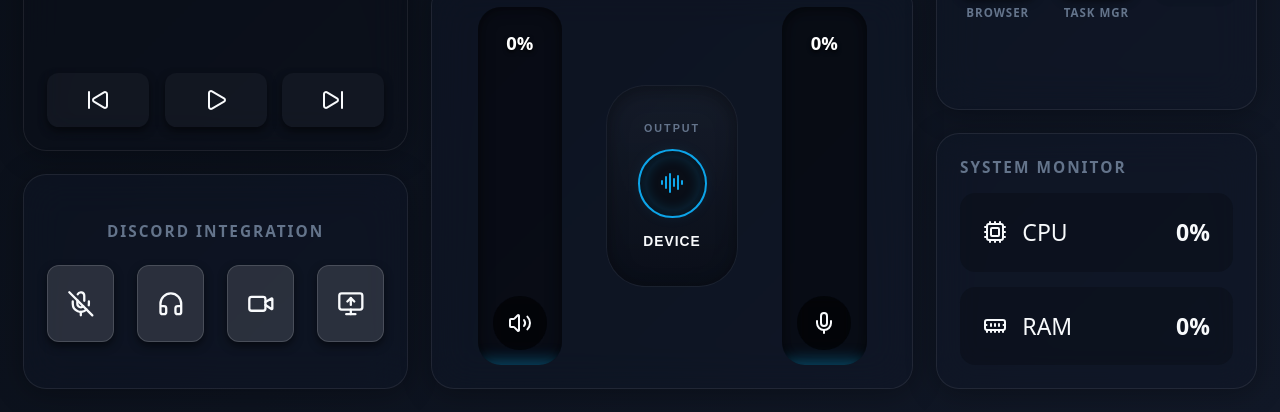
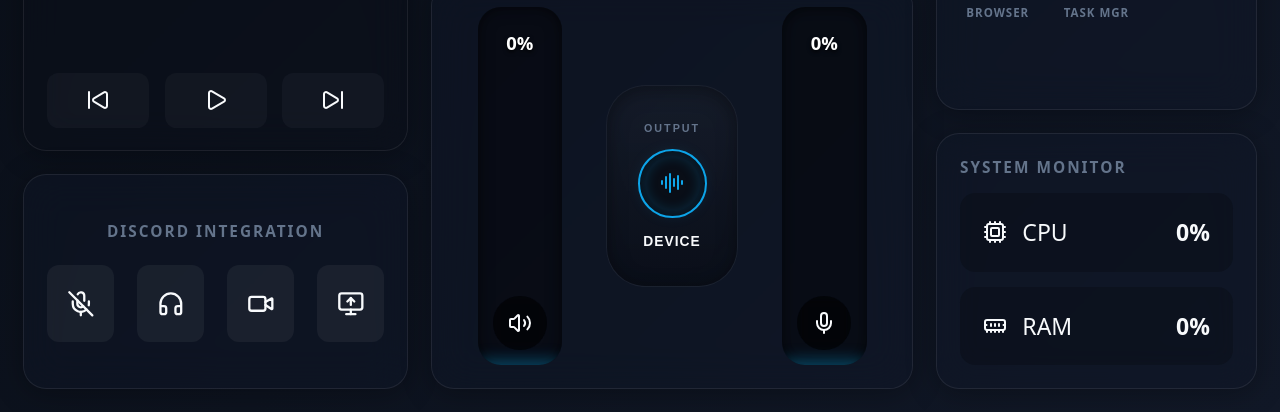
Before and after one commit to Liburn-Bajraktari/Touch-Dashboard, a plain HTML site: page templates/index.html in a window 1280 px wide. Shown: the part 388-800 px from the top of the page. Drawn offline with nearby package versions, Linux system fonts and the light colour scheme.

Commit message:
Revert button styles to original flat design with subtle shadow for improved compatibility

```diff
--- a/templates/index.html
+++ b/templates/index.html
@@ -50,28 +50,24 @@
         .speed-data span { color: var(--text-main); font-weight: 600; }
 
         /* High-Compatibility Frosted Style */
+       /* REVERTED TO ORIGINAL FLAT STYLE + SUBTLE SHADOW */
         .btn {
-            background-color: rgba(255, 255, 255, 0.12); /* Increased from 0.03 for visibility */
-            border: 1px solid rgba(255, 255, 255, 0.15);
+            background: rgba(255, 255, 255, 0.05); /* Original opacity */
+            border: 1px solid var(--panel-border);
             border-radius: 12px;
-            color: #f8fafc;
+            color: var(--text-main);
+            padding: 1rem;
+            cursor: pointer;
             display: flex;
             justify-content: center;
             align-items: center;
-            height: 100%;
-            width: 100%;
-            /* Simple shadow - more compatible than complex blurs */
-            box-shadow: 0px 4px 8px rgba(0, 0, 0, 0.5);
-            transition: background-color 0.1s ease;
-            outline: none;
-            -webkit-tap-highlight-color: transparent;
+            transition: all 0.2s;
         }
 
         .btn:active {
-            background-color: #0ea5e9; /* Snappy feedback color */
-            color: #000000;
             transform: scale(0.95);
-            box-shadow: 0 2px 8px rgba(0, 0, 0, 0.5);
+            background: var(--accent);
+            color: #000;
         }
         #btn-macro-sp:active { transform: scale(1); border-radius: 1rem; }
         .btn.muted { background: var(--danger); box-shadow: 0 0 15px var(--danger-glow); color: #000; border-color: transparent; }
```
